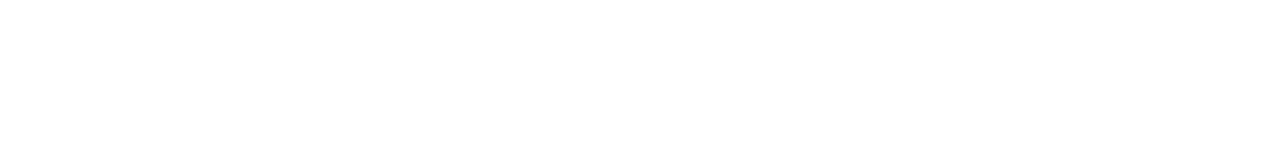
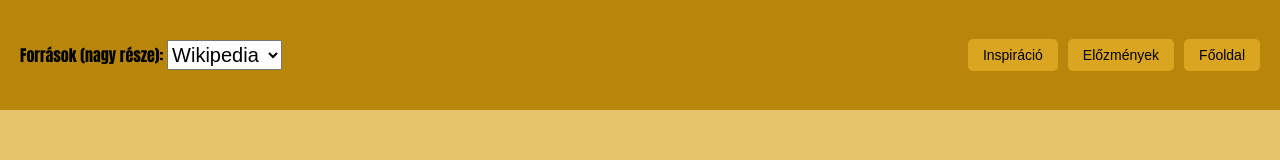
Before and after one commit to AnimeFanSanyi/Prodzsekt, a plain HTML site: page ai.html in a window 1280 px wide. Drawn offline with Linux system fonts and the light colour scheme.

Commit message:
masodik kesz, harmadik alapok

```diff
--- a/ai.html
+++ b/ai.html
@@ -3,9 +3,109 @@
         <head>
             <meta charset="UTF-8">
             <meta name="viewport" content="width=device-width, initial-scale=1.0">
-    <title>Document</title>
+            <title>AI</title>
+            <link rel="stylesheet" href="ai_style.css">
         </head>
+
         <body>
+
+            <div class="container">
+                <div class="form-container">
+                    <label for="pages" class="text_size1">Források (nagy része):</label>
+                    <select id="pages" name="page" onchange="window.location.href=this.value" style="height: 30px; width: 115px; font-size: 20px;">
+                        <option value="https://hu.wikipedia.org/wiki/Mesterséges_intelligencia" style="font-size: 20px;">Wikipedia</option>
+                        <option value="https://chatgpt.com/?model=auto" style="font-size: 20px;">AI</option>
+                    </select>
+                </div>
+
+                <div class="button-container" >
+                    <input type="button" value="Inspiráció" onclick="window.location.href='https://www.facebook.com/vrecirob'">
+                    <input type="button" value="Előzmények" onclick="window.location.href='elozmenyek.html'">
+                    <input type="button" value="Főoldal" onclick="window.location.href='index.html'">
+                </div>
+            </div>
+
+
+
+
+
+
+
+
+
+
+
+
+
+
+
+
+
+
+
+
+
+
+
+
+
+
+
+
+
+
+
+
+
+
+
+
+
+
+
+
+
+
+
+
+
+
+
+
+
+
+
+
+
+
+
+
+
+
+
+
+
+
+
+
+
+
+
+
+
+
+
+
+
+
+
+
+
+
+
+
+
+
 
         </body>
     </html>
--- /dev/null
+++ b/ai_style.css
@@ -0,0 +1,54 @@
+.container{
+    background-color: darkgoldenrod;
+    padding: 20px;
+    display: flex;
+    justify-content:space-between;
+    align-items: center;
+    height: 70px;
+}
+.form-container{
+    display: inline-block;
+}
+
+.button-container {
+    display: flex;
+    gap: 10px;
+}
+
+.button-container input[type="button"] {
+    padding: 8px 15px;
+    background-color: goldenrod;
+    color: black;
+    border: none;
+    border-radius: 5px;
+    cursor: pointer;
+    font-size: 14px;
+}
+
+.button-container input[type="button"]:hover {
+    background-color: darkorange;
+}
+
+body {
+    margin: 0;
+    padding: 0;
+    background-color:rgba(218, 165, 32, 0.668);
+    font-family: Impact, Haettenschweiler, 'Arial Narrow Bold', sans-serif;
+}
+
+.címközép{
+    text-align: center;
+    padding-top: 4px;
+    font-size: 30px;
+}
+.bekezdés{
+    text-align: center;
+    padding-top: -5px;
+    font-size: 18px;
+}
+
+.kisbehuzas{
+    padding-top: 25px;
+    color: darkgoldenrod;
+    font-size: 35px;
+}
```
Also changed, not shown: index_style.css (line endings or trailing spaces). Lines whose indentation alone changed are shown as unchanged.
